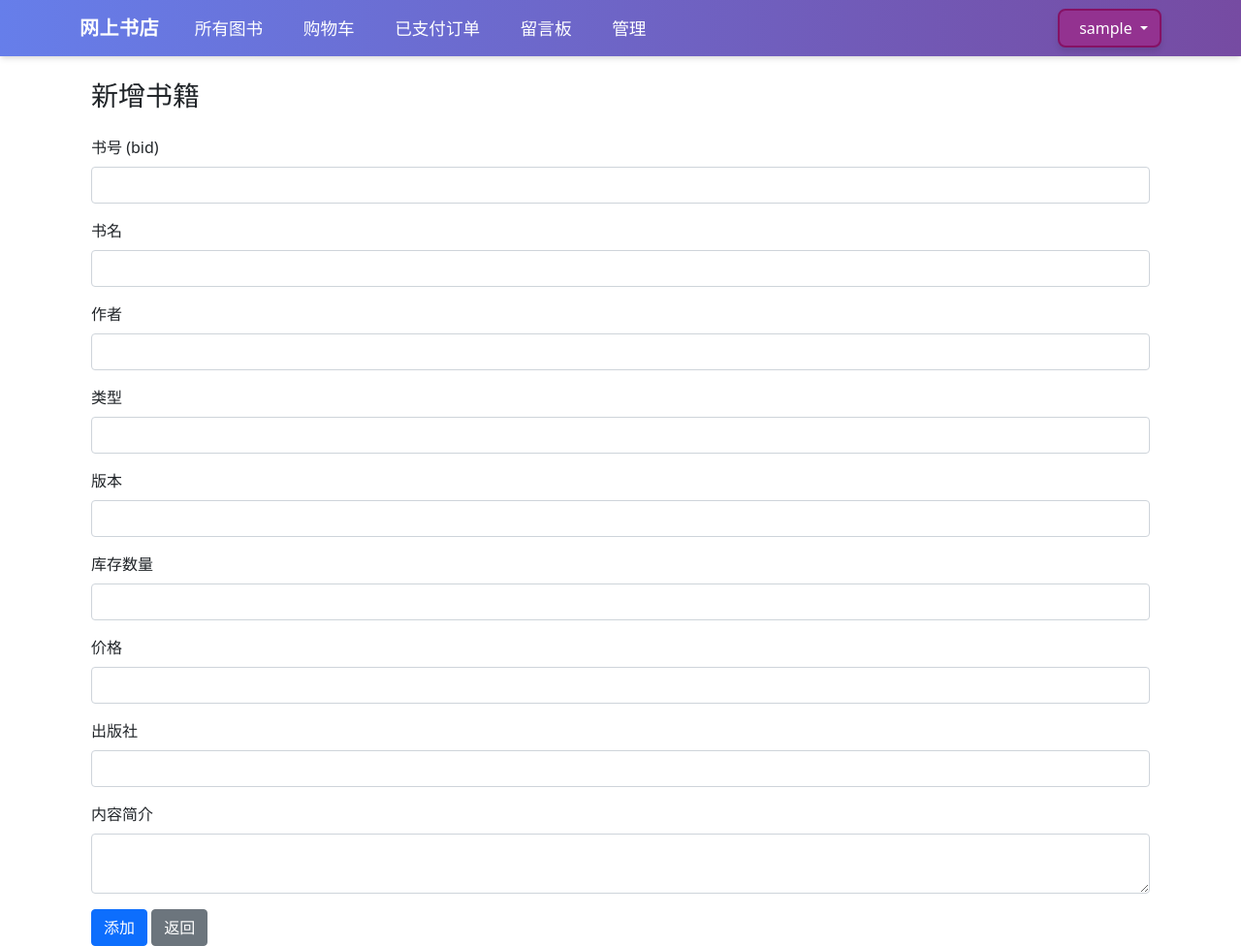
After one commit to WHYFeature/SoftwareEngineering, a Flask app: page /admin/add_book in a window 1280 px wide. The commit adds this page. Shown: the whole page at 97% size. Run offline with Flask 3, Linux system fonts and the light colour scheme; the visitor is signed in with stand-in values (Sample User, id 1); tables that the repository leaves empty hold one stand-in row (values such as "Sample post"); some libraries are stand-ins or nearby versions.

Commit message:
增加“管理员”功能

```diff
--- a/project/app.py
+++ b/project/app.py
@@ -11,6 +11,7 @@ from blueprints import Cart
 from blueprints import Collect
 from blueprints import Orders
 from blueprints import Comment
+from blueprints import Admin
 
 app = Flask(__name__)  #初始化Flask应用
 app.secret_key = 'your_secret_key_here'  # 用于session加密
@@ -26,6 +27,7 @@ app.register_blueprint(Cart.bp)
 app.register_blueprint(Collect.bp)
 app.register_blueprint(Orders.bp)
 app.register_blueprint(Comment.bp)
+app.register_blueprint(Admin.bp)
 
 @app.route('/message', methods=['GET', 'POST']) #定义一个路由/message，支持get和post请求
 def message_board():
--- /dev/null
+++ b/project/blueprints/Admin.py
@@ -0,0 +1,143 @@
+from flask import Blueprint, render_template, request, redirect, url_for, flash, session
+from models import db, Book, User, UserCollect, UserAddress
+from sqlalchemy import or_
+from datetime import datetime
+
+bp = Blueprint("Admin", __name__, url_prefix="/admin")
+
+# 权限验证装饰器
+def admin_required(view_func):
+    def wrapper(*args, **kwargs):
+        uid = session.get('uid')
+        user = User.query.get(uid)
+        if not user or user.level != 1:
+            flash("您无权访问管理员页面", "danger")
+            return redirect(url_for("index"))
+        return view_func(*args, **kwargs)
+    wrapper.__name__ = view_func.__name__
+    return wrapper
+
+
+@bp.route("/", methods=["GET"])
+@admin_required
+def admin_page():
+    tab = request.args.get("tab", "book")
+    # 从请求参数获取搜索关键词
+    book_search = request.args.get("book_search", "").strip()
+    user_search = request.args.get("user_search", "").strip()
+
+    # 书籍查询，支持模糊匹配书名和作者
+    if book_search:
+        book_list = Book.query.filter(
+            or_(
+                Book.bookname.like(f"%{book_search}%"),
+                Book.author.like(f"%{book_search}%")
+            )
+        ).all()
+    else:
+        book_list = Book.query.all()
+
+    # 用户查询，支持用户名模糊匹配
+    if user_search:
+        user_list = User.query.filter(
+            User.username.like(f"%{user_search}%")
+        ).all()
+    else:
+        user_list = User.query.all()
+
+    return render_template("admin.html", books=book_list, users=user_list,
+                           book_search=book_search, user_search=user_search,tab=tab)
+
+
+@bp.route('/delete_book')
+def delete_book():
+    if session.get('level') != 1:
+        flash("没有权限操作", "danger")
+        return redirect(url_for("Admin.admin_page"))
+
+    bid = request.args.get("bid")
+    book = Book.query.get(bid)
+
+    if book:
+        db.session.delete(book)
+        db.session.commit()
+        flash("书籍删除成功", "success")
+    else:
+        flash("书籍不存在", "warning")
+
+    return redirect(url_for("Admin.admin_page"))
+
+
+@bp.route('/edit_book', methods=['GET', 'POST'])
+def edit_book():
+    if session.get('level') != 1:
+        flash("没有权限操作", "danger")
+        return redirect(url_for("Admin.admin_page"))
+
+    bid = request.args.get("bid")
+    book = Book.query.get(bid)
+
+    if not book:
+        flash("书籍不存在", "warning")
+        return redirect(url_for("Admin.admin_page"))
+
+    if request.method == 'POST':
+        # 更新书籍信息
+        book.bookname = request.form.get("bookname")
+        book.author = request.form.get("author")
+        book.type_ = request.form.get("type_")
+        book.version = request.form.get("version")
+        book.number = request.form.get("number")
+        book.price = request.form.get("price")
+        book.publisher = request.form.get("publisher")
+        book.content = request.form.get("content")
+
+        db.session.commit()
+        flash("书籍信息修改成功", "success")
+        return redirect(url_for("Admin.admin_page"))
+
+    # GET 请求，显示修改页面
+    return render_template("edit_book.html", book=book)
+
+@bp.route('/add_book', methods=['GET', 'POST'])
+@admin_required
+def add_book():
+    if request.method == 'POST':
+        bid = request.form.get('bid')
+        # 先判断bid是否为空
+        if not bid or not bid.isdigit():
+            flash("书号必须填写且为数字", "warning")
+            return redirect(url_for('Admin.add_book'))
+
+        # 检查书号是否已存在
+        existing = Book.query.get(int(bid))
+        if existing:
+            flash("书号已存在，请使用其他书号", "warning")
+            return redirect(url_for('Admin.add_book'))
+
+        book = Book(
+            bid=int(bid),
+            bookname=request.form.get('bookname'),
+            author=request.form.get('author'),
+            type_=request.form.get('type_'),
+            version=request.form.get('version'),
+            number=int(request.form.get('number') or 0),
+            price=float(request.form.get('price') or 0),
+            content=request.form.get('content'),
+            publisher=request.form.get('publisher')
+        )
+        db.session.add(book)
+        db.session.commit()
+        flash("书籍添加成功", "success")
+        return redirect(url_for('Admin.admin_page'))
+
+    # GET请求，展示添加页面
+    return render_template('add_book.html')
+
+@bp.route("/user/delete/<int:uid>", methods=["POST"])
+@admin_required
+def delete_user(uid):
+    user = User.query.get(uid)
+    db.session.delete(user)
+    db.session.commit()
+    return redirect(url_for("Admin.admin_page"))
--- /dev/null
+++ b/project/templates/add_book.html
@@ -0,0 +1,48 @@
+{% extends "base.html" %}
+{% block title %}新增书籍{% endblock %}
+
+{% block content %}
+<div class="container mt-4">
+    <h3 class="mb-4">新增书籍</h3>
+    <form method="POST">
+        <div class="mb-3">
+            <label class="form-label">书号 (bid)</label>
+            <input type="number" name="bid" class="form-control" required>
+        </div>
+        <div class="mb-3">
+            <label class="form-label">书名</label>
+            <input type="text" name="bookname" class="form-control" required>
+        </div>
+        <div class="mb-3">
+            <label class="form-label">作者</label>
+            <input type="text" name="author" class="form-control">
+        </div>
+        <div class="mb-3">
+            <label class="form-label">类型</label>
+            <input type="text" name="type_" class="form-control">
+        </div>
+        <div class="mb-3">
+            <label class="form-label">版本</label>
+            <input type="text" name="version" class="form-control">
+        </div>
+        <div class="mb-3">
+            <label class="form-label">库存数量</label>
+            <input type="number" name="number" class="form-control">
+        </div>
+        <div class="mb-3">
+            <label class="form-label">价格</label>
+            <input type="number" step="0.01" name="price" class="form-control">
+        </div>
+        <div class="mb-3">
+            <label class="form-label">出版社</label>
+            <input type="text" name="publisher" class="form-control">
+        </div>
+        <div class="mb-3">
+            <label class="form-label">内容简介</label>
+            <textarea name="content" class="form-control"></textarea>
+        </div>
+        <button type="submit" class="btn btn-primary">添加</button>
+        <a href="{{ url_for('Admin.admin_page') }}" class="btn btn-secondary">返回</a>
+    </form>
+</div>
+{% endblock %}
--- a/project/templates/base.html
+++ b/project/templates/base.html
@@ -31,6 +31,7 @@
                     <li class="nav-item"><a class="nav-link" href="/cart">购物车</a></li>
                     <li class="nav-item"><a class="nav-link" href="/orders">已支付订单</a></li>
                     <li class="nav-item"><a class="nav-link" href="/message">留言板</a></li>
+                    <li class="nav-item"><a class="nav-link" href="/admin">管理</a></li>
                 </ul>
                 {% if 'uid' in session %}
                     <!-- 用户信息下拉菜单 -->
```
Also changed, not shown: project/templates/admin.html (added, +113 -0 lines), project/templates/edit_book.html (added, +44 -0 lines).
